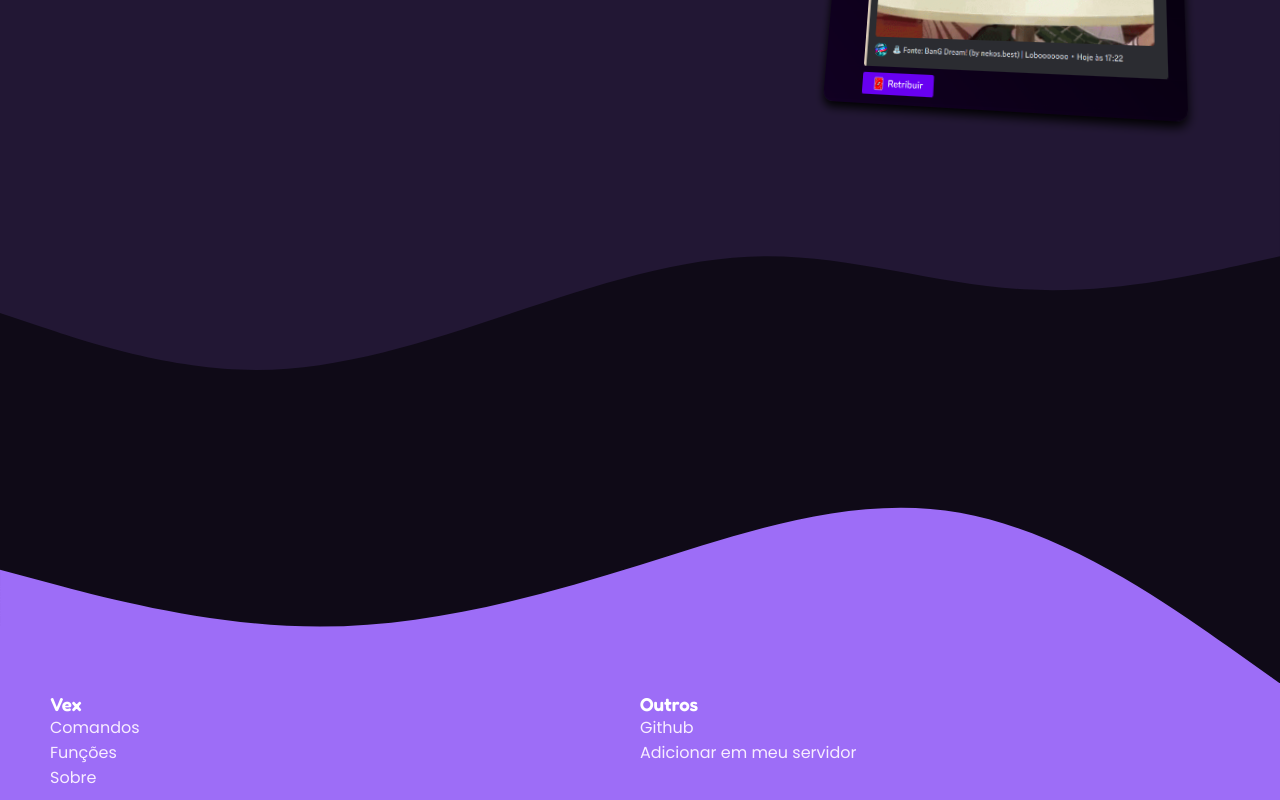
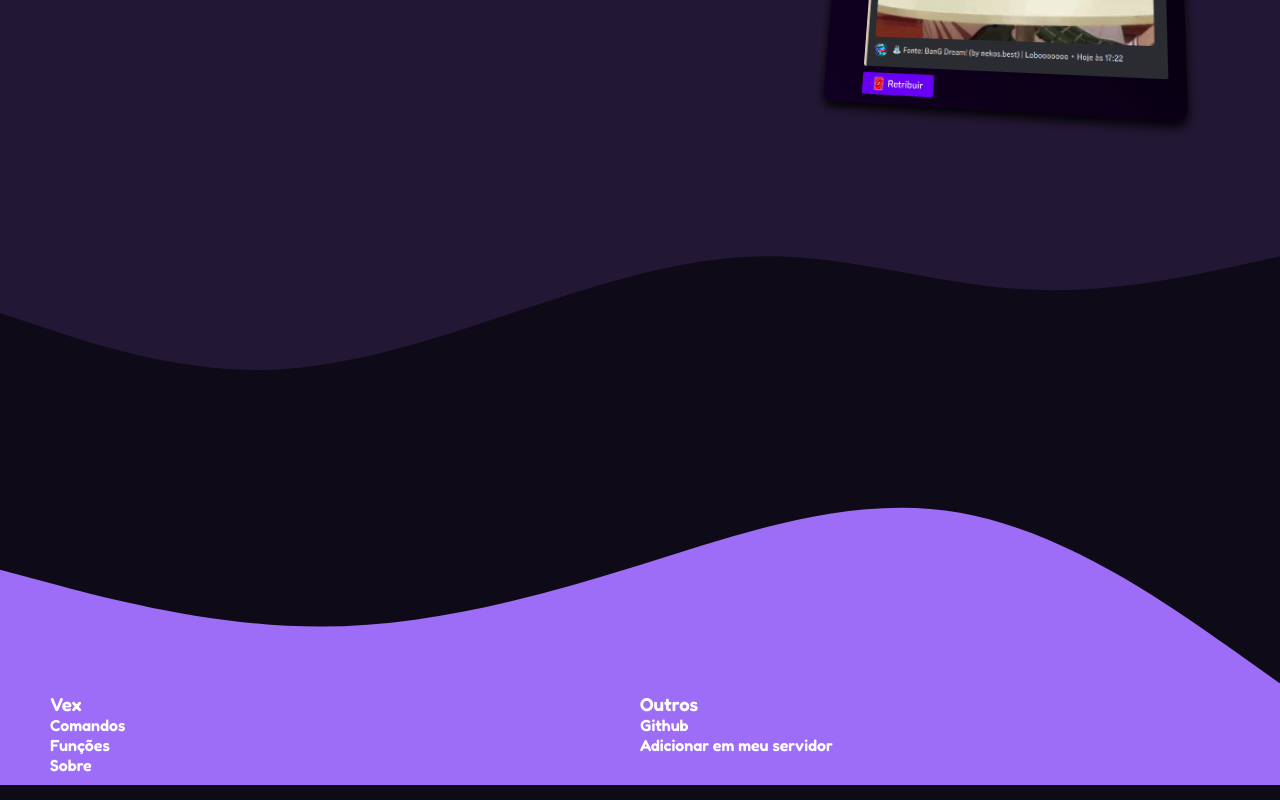
Before and after one commit to BotVex/Vex-Website, a React (Create React App) app: page / in a window 1280 px wide. Shown: the part 1355-2155 px from the top of the page. Built offline with nearby package versions, Linux system fonts and the light colour scheme.

Commit message:
added animation on hover

```diff
--- a/src/components/css/Footer.css
+++ b/src/components/css/Footer.css
@@ -15,8 +15,17 @@
 }
 
 .footer-left p, .footer-right p {
-    color: var(--text-color);
-    font-family: 'Poppins', sans-serif;
+  width: fit-content;
+  background-image: linear-gradient(0deg, transparent, transparent);
+  background-position: 0 100%, 0 100%;
+  background-repeat: no-repeat;
+  background-size: 0% 3px, 0% 3px;
+  transition: background-size 300ms ease-in-out;
+}
+
+.footer-left p:hover, .footer-right p:hover {
+  background-size: 100% 3px, 100% 3px;
+  background-image: linear-gradient(0deg, var(--middleground), var(--middleground));
 }
 
 .footer-wave {
```
